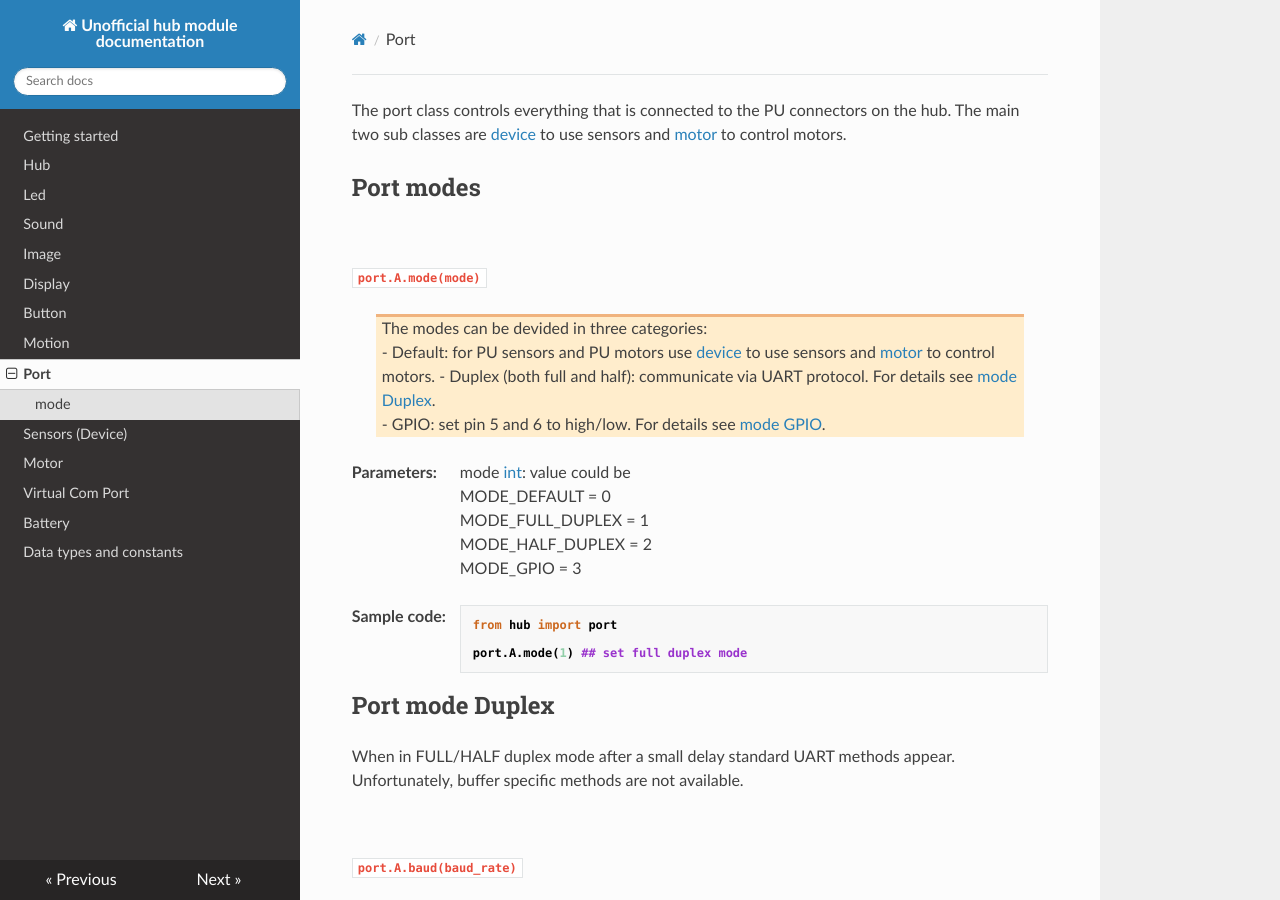
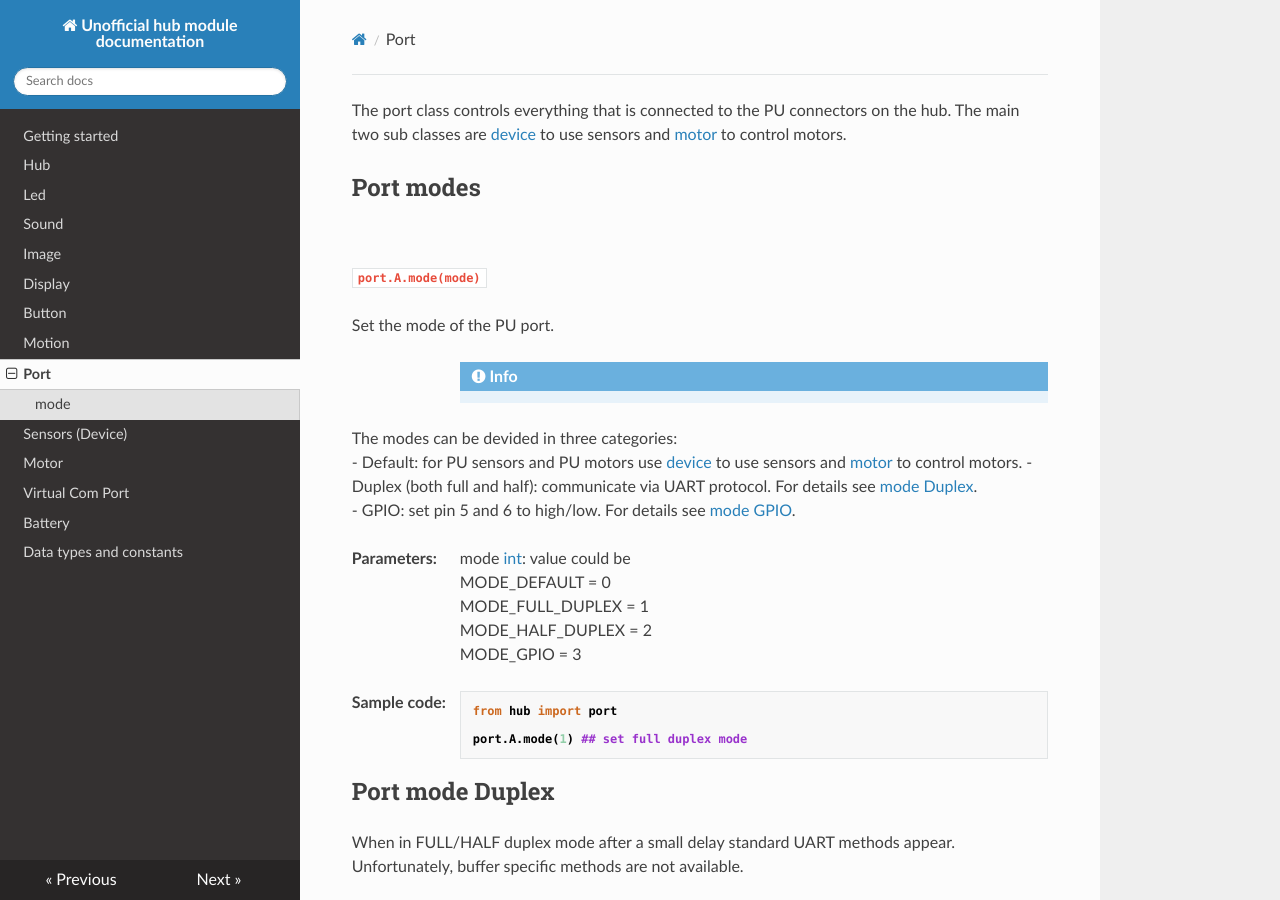
Before and after one commit to NStrijbosch/hub-module-notes, an MkDocs documentation site: the page built from docs/port.md, in a window 1280 px wide and 900 px high. Built offline with MkDocs 1.6.1, drawn with Linux system fonts in a browser that asks for light colours; nearby versions of some CDN libraries.

Commit message:
update admonitions

```diff
--- a/docs/port.md
+++ b/docs/port.md
@@ -6,10 +6,13 @@ The port class controls everything that is connected to the PU connectors on the
 
 `port.A.mode(mode)`
 
-> The modes can be devided in three categories:
->  -  Default: for PU sensors and PU motors use [device](sensors.md) to use sensors and [motor](motors.md) to control motors.
->  -  Duplex (both full and half): communicate via UART protocol. For details see [mode Duplex](#port-mode-duplex).
->  -  GPIO: set pin 5 and 6 to high/low. For details see [mode GPIO](#port-mode-GPIO).
+Set the mode of the PU port.
+
+!!! info
+The modes can be devided in three categories:
+ -  Default: for PU sensors and PU motors use [device](sensors.md) to use sensors and [motor](motors.md) to control motors.
+ -  Duplex (both full and half): communicate via UART protocol. For details see [mode Duplex](#port-mode-duplex).
+ -  GPIO: set pin 5 and 6 to high/low. For details see [mode GPIO](#port-mode-GPIO).
 
 __Parameters:__
 
```
Also changed, not shown: docs/motion.md (+2 -1 lines), docs/motors.md (+4 -2 lines).
